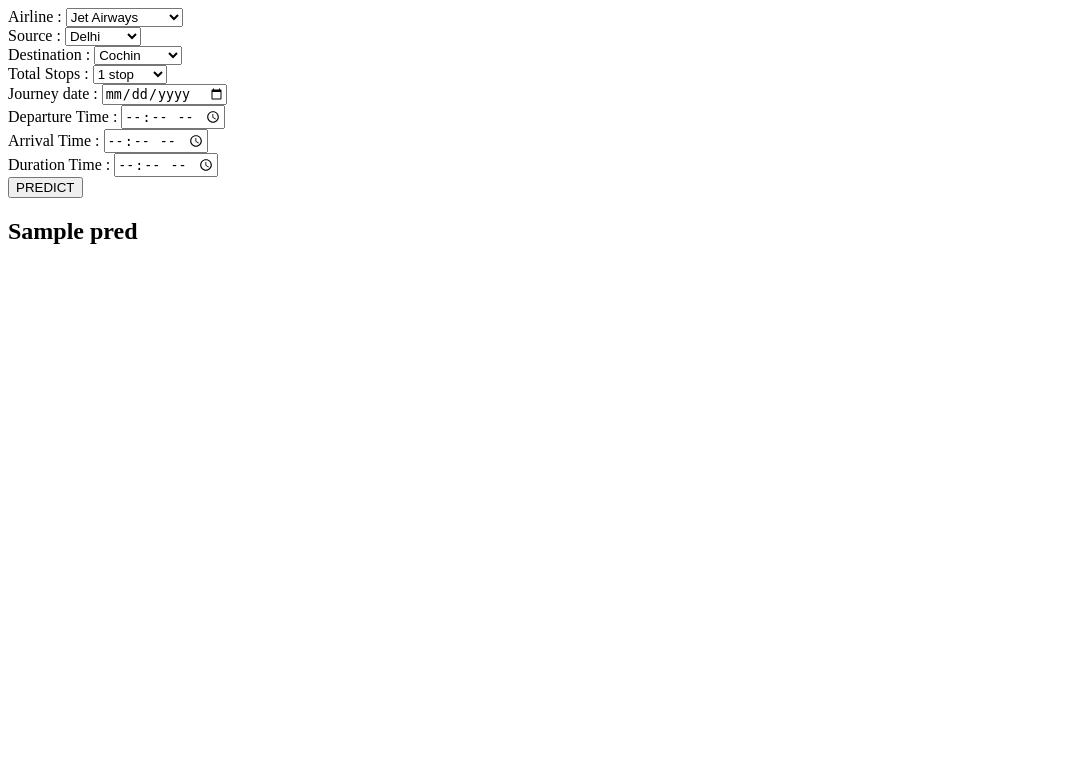
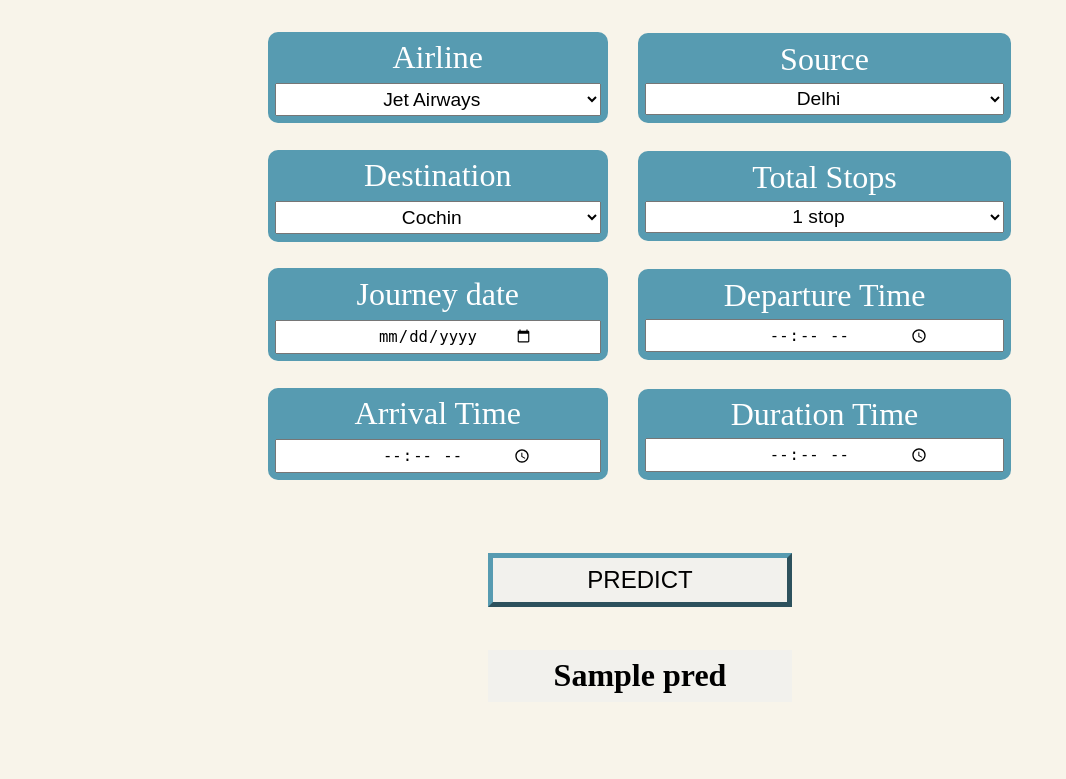
Before and after one commit to SaurabhJumnalkar/Flight-Ticket-Prices-Prediction, a Flask app: template templates/index.html in a window 1280 px wide. Shown: the top 779 px of the page, without its empty margins (0-1066 px from the left). Run offline with Flask 2, Linux system fonts and the light colour scheme; the template is opened without the code that fills it: most values are stand-ins (such as "Sample title", 1, 10 or a date in 2020); parts of the project's set-up code (start-up, migrations or seed data) failed here and were passed over.

Commit message:
updated css

```diff
--- a/templates/index.html
+++ b/templates/index.html
@@ -1,8 +1,71 @@
+<style>
 
+    div{
+        margin: 2%;
+
+    }
+    .grid-container{
+        display: grid;
+        grid-template-columns: auto auto;
+        gap:2%;
+        margin-left: 20%;
+        margin-right: 20%;
+        background-color: #F8F4EA;
+
+    }
+    .grid-items{
+        display: grid;
+        background-color: #579BB1;
+        gap: 5px;
+        padding: 2%;
+        font-size: 200%;
+        color: #ffffff;
+        border-radius: 10px;
+    }
+    .grid-button{
+        grid-column-start: 1;
+        grid-column-end: 3;
+        margin-left: 30%;
+        margin-right: 30%;
+        font-size: 150%;
+        margin-top: 7%;
+        text-align: center;
+        background-color: #f2f1ed;
+    }
+    select,option,input{
+        padding-left: 20%;
+        padding-right: 20%;
+        padding-top: 1%;
+        padding-bottom: 1%;
+        font-size: 60%;
+        text-align: center;
+    }
+    .answer{
+        font-weight: bold;
+        color: rgb(0, 0, 0);
+        margin-top: 4%;
+        font-size: 200%;
+        padding: 1%;
+    }
+    label{
+        text-align: center;
+    }
+    form,body{
+        background-color: #F8F4EA;
+    }
+    .btn{
+        border-color: #579BB1;
+        border-width: 5px;
+        padding: 1%;
+
+    }
+</style>
+<body>
 <form action="{{ url_for('predict')}}" method="post">
-    <div>
-        <label for="Airline">Airline :</label>
-        <select name="Airline" id="">
+    <div class="grid-container">
+        <div class="grid-items">
+            <label for="Airline">Airline </label>
+            <select name="Airline" id="list">
                 <option value="Jet Airways">Jet Airways</option>
                 <option value="IndiGo">IndiGo</option>
                 <option value="Air India ">Air India </option>
@@ -15,8 +78,8 @@
             </select>
         </div>
 
-    <div>
-        <label for="Source">Source :</label>
+        <div class="grid-items">
+            <label for="Source">Source </label>
             <select name="Source" id="">
                 <option value="Delhi">Delhi</option>
                 <option value="Kolkata">Kolkata</option>
@@ -27,8 +90,8 @@
             </select>
         </div>
 
-    <div>
-        <label for="Destination">Destination :</label>
+        <div class="grid-items">
+            <label for="Destination">Destination </label>
             <select name="Destination" id="">
                 <option value="Cochin">Cochin</option>
                 <option value="Banglore">Banglore</option>
@@ -39,8 +102,8 @@
             </select>
         </div>
 
-    <div>
-        <label for="Total Stops"> Total Stops :</label>
+        <div class="grid-items">
+            <label for="Total Stops"> Total Stops </label>
             <select name="Total_Stops" id="">
                 <option value="1 stop">1 stop</option>
                 <option value="2 stops">2 stops</option>
@@ -50,27 +113,27 @@
             </select>
         </div>
 
-    <div>
-        <label for="Journey date">Journey date :</label>
+        <div class="grid-items">
+            <label for="Journey date">Journey date </label>
             <input type="date" name="journeyDate">
         </div>
 
-    <div>
-        <label for="Departure Time">Departure Time :</label>
+        <div class="grid-items">
+            <label for="Departure Time">Departure Time </label>
             <input type="time" name="departureTimes">
         </div>
 
-    <div>
-        <label for="Arrival Time">Arrival Time :</label>
+        <div class="grid-items">
+            <label for="Arrival Time">Arrival Time </label>
             <input type="time" name="arrivalTime">
         </div>
 
-    <div>
-        <label for="Duration Time">Duration Time :</label>
+        <div class="grid-items">
+            <label for="Duration Time">Duration Time </label>
             <input type="time" name="durationTime">
         </div>
-
-    <button class="btn btn-primary mt-3" type="submit"> PREDICT </button>
+        <button class="btn btn-primary mt-3 grid-button" type="submit"> PREDICT </button>
+        <h2 class=" mt-3 answer grid-button">{{Pred}}</h2>
+    </div>
 </form>
-
-<h2 class="text-center mt-3 answer">{{Pred}}</h2>
+</body>
```
Lines whose indentation alone changed are shown as unchanged.
